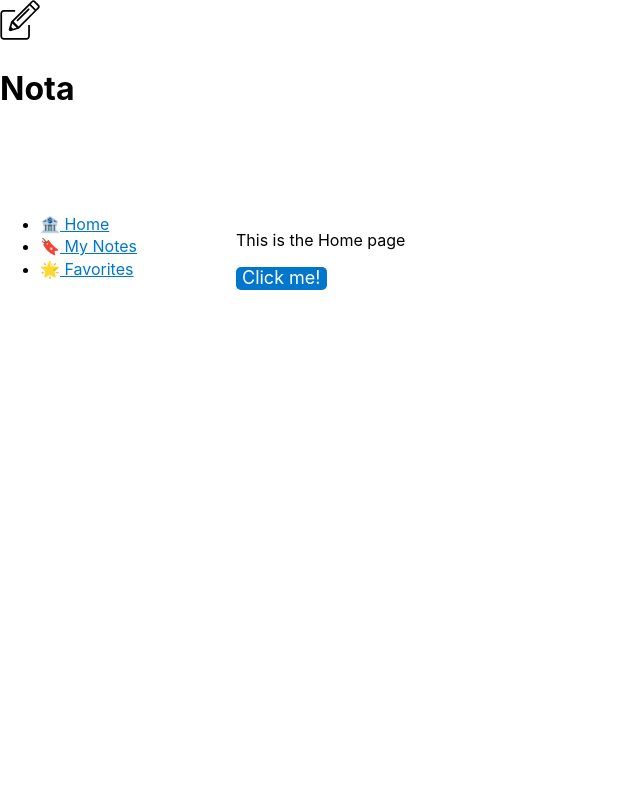
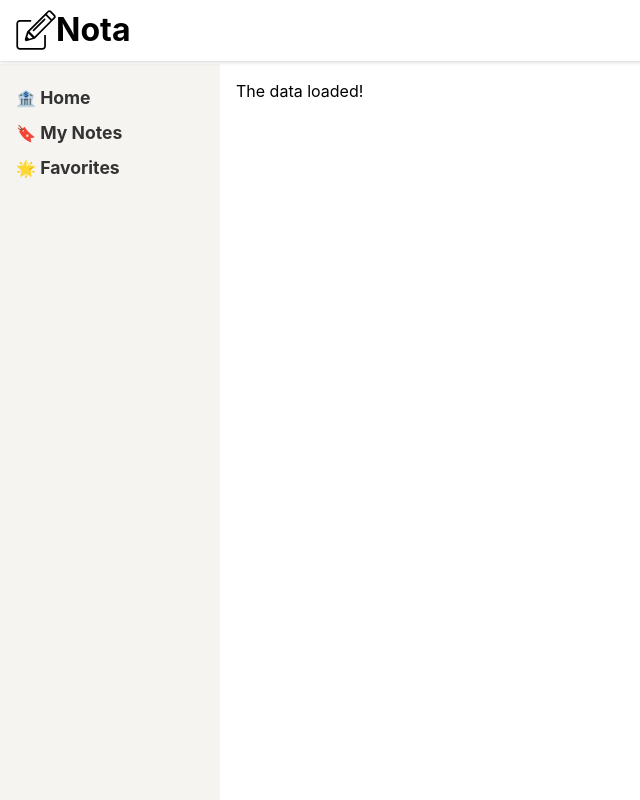
Before and after one commit to hjisaac/nota-web-client, a React (Vite) app: page / in a window 1280 px wide. Shown: the whole page, without its empty margins (0-640 px from the left). Built offline with nearby package versions, Linux system fonts and the light colour scheme; no server answers.

Commit message:
Layout styles and Apollo client integration

```diff
--- a/src/App.js
+++ b/src/App.js
@@ -1,15 +1,25 @@
 import React from "react";
 import ReactDOM from "react-dom";
+import { ApolloClient, ApolloProvider, InMemoryCache } from "@apollo/client";
 
 import GlobalStyle from "./components/GlobalStyle";
 import Pages from "./pages";
 
+
+const uri = process.env.APP_URI;
+const cache = new InMemoryCache();
+const client = new ApolloClient({
+    uri,
+    cache,
+    connectToDevTools: true
+});
+
 const App = () => {
     return (
-        <div>
+        <ApolloProvider client={client}>
             <GlobalStyle />
             <Pages />
-        </div>
+        </ApolloProvider>
     );
 };
 
--- a/src/components/Header.js
+++ b/src/components/Header.js
@@ -1,12 +1,31 @@
 import React from "react";
+import styled from "styled-components";
 import logo from "../img/logo.svg";
+
+const HeaderBar = styled.header`
+    width: 100%;
+    padding: 0.5em 1em;
+    display: flex;
+    height: 64;
+    position: fixed;
+    align-items: center;
+    background-color: #fff;
+    box-shadow: 0 0 5px 0 rgba(0, 0, 0, 0.25);
+    z-index: 1;
+`;
+
+const LogoText = styled.h1`
+    margin: 0;
+    padding: 0;
+    display: inline;
+`;
 
 const Header = () =>  {
     return (
-        <header>
+        <HeaderBar>
             <img src={logo} alt="Nota Logo" height="40" />
-            <h1>Nota</h1>
-        </header>
+            <LogoText> Nota </LogoText>
+        </HeaderBar>
     );
 };
 
--- a/src/components/Navigation.js
+++ b/src/components/Navigation.js
@@ -1,10 +1,51 @@
 import React from "react";
 import { Link } from "react-router-dom";
+import styled from "styled-components";
+
+const Nav = styled.nav`
+    padding: 1em;
+    background: #f5f4f0;
+
+    @media (max-width: 700px) {
+        padding-top: 64px;
+    }
+
+    @media (min-width: 700px) {
+        position: fixed;
+        width: 220px;
+        height: calc(100% - 64px);
+        overflow-y: scroll;
+    }
+`;
+
+const NavList = styled.ul`
+    margin: 0;
+    padding: 0;
+    list-style: none;
+    line-height: 2;
+
+
+    a {
+        text-decoration: none;
+        font-weight: bold;
+        font-size: 1.1em;
+        color: #333;
+    }
+
+    a:visited: {
+        color: #333;
+    }
+
+    a: hover, a:focus {
+        color: #0077cc;
+    }
+`;
 
 const Navigation = () =>  {
     return (
-        <nav>
-            <ul>
+
+        <Nav>
+        <NavList>
                 <li>
                     <span aria-hidden="true" role="img">🏦</span>
                     <Link to="/"> Home </Link>
@@ -17,8 +58,8 @@ const Navigation = () =>  {
                     <span aria-hidden="true" role="img">🌟</span>
                     <Link to="/favorites"> Favorites </Link>
                 </li>
-            </ul>
-        </nav>
+        </NavList>
+        </Nav>
     );
 };
 
--- a/src/pages/home.js
+++ b/src/pages/home.js
@@ -1,15 +1,52 @@
 import React from "react";
 import { Link } from "react-router-dom";
+import { useQuery, gql } from "@apollo/client";
 
 import Header from "../components/Header";
 import Navigation from "../components/Navigation";
 import Button from "../components/Button";
 
+
+// const getNotes = gql`
+// query NoteFeed($cursor: String) {
+//     noteFeed(cursor: $cursor) {
+//         cursor
+//         hasNext
+//         notes {
+//             id
+//             createdAt
+//             content
+//             favoriteCount
+//             author {
+//                 username
+//                 id
+//                 avatar
+//             }
+//         }
+//     }
+// }
+
+// `;
+
+
 const Home = () => {
+
+    // console.log("hraonrenfdqsf")
+
+    // const { data, loading, error, fetchMore } = useQuery(getNotes);
+    // if(loading) {
+    //     return <p>Loading...</p>;
+    // }
+
+    // if(error) {
+    //     return <p>Error - Can not fetch data from the api</p>;
+    // }
+
     return (
         <div>
-            <p>This is the Home page</p>
-            <Button>Click me!</Button>
+            {/* {console.log(data)} */}
+            The data loaded!
+            {/* <Button>Click me!</Button> */}
         </div>
     );
 };
```
